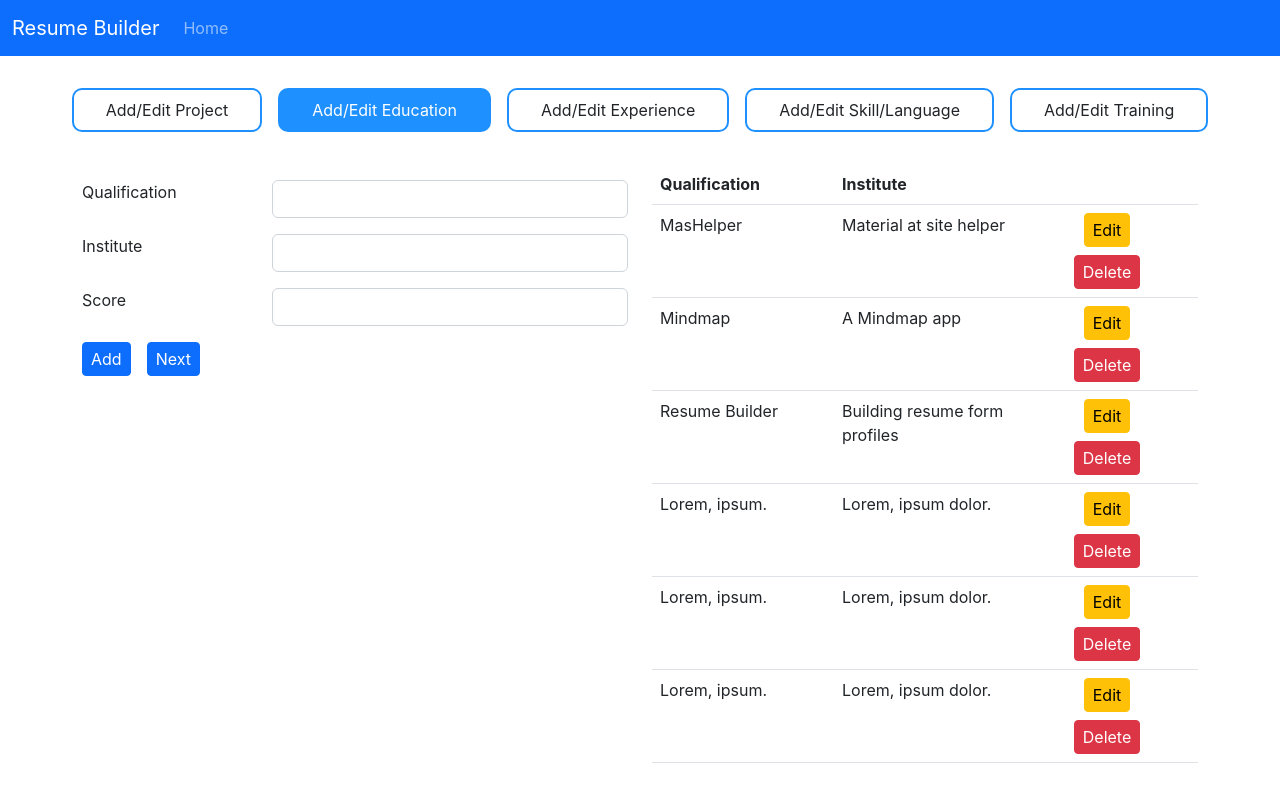
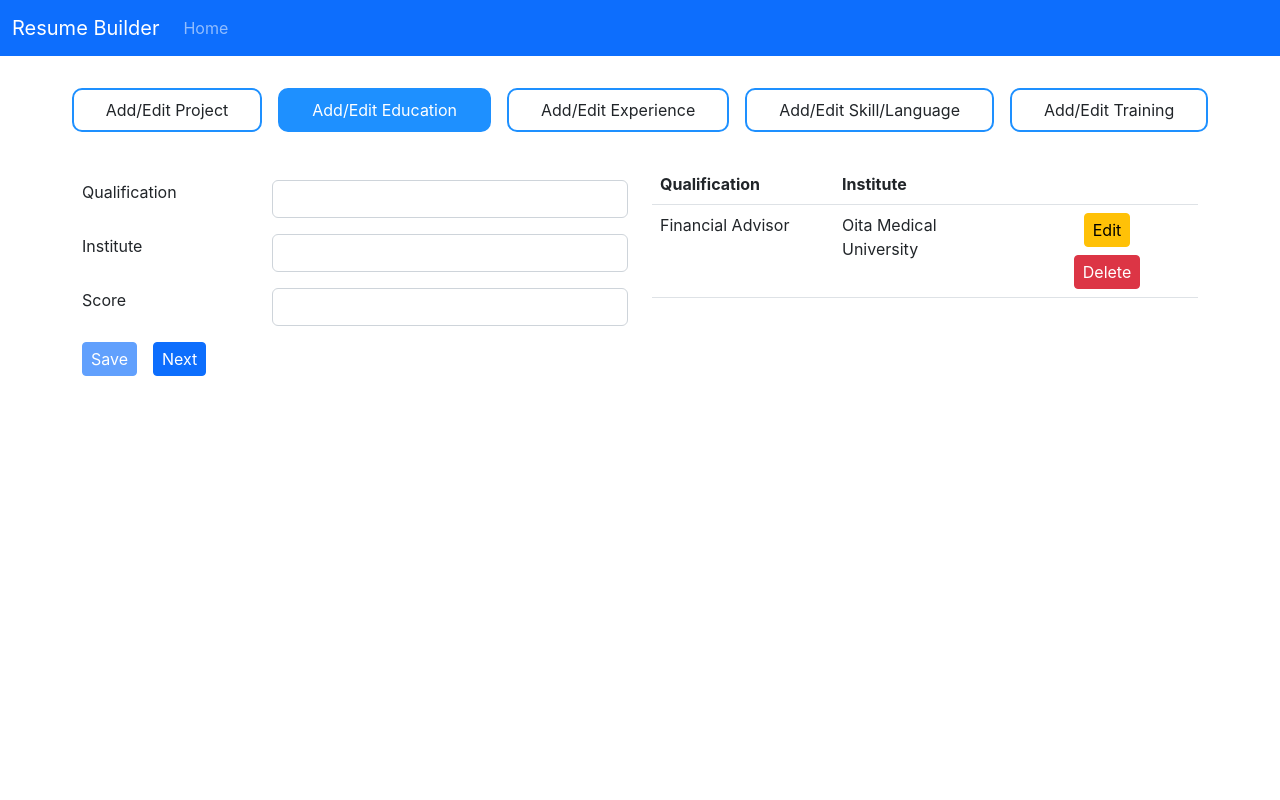
Before and after one commit to HarishB167/resume-builder-frontend, a React (Create React App) app: page /1/edit-profile-details in a window 1280 px wide. Both pictures are taken after a click on the element "Add/Edit Education". Built offline with nearby package versions, Linux system fonts and the light colour scheme.

Commit message:
First draft of Edit Education tab in edit page completed.

```diff
--- a/src/components/editProfile.jsx
+++ b/src/components/editProfile.jsx
@@ -5,6 +5,7 @@ import EditProfileProject from "./editProfileProject";
 import EditProfileSkillLanguage from "./editProfileSkillLanguage";
 import EditProfileTraining from "./editProfileTraining";
 import { getProjectListForUserId } from "../services/fakeProjectService";
+import { getEducationListForUserId } from "../services/fakeEducationService";
 
 const EDIT_TABS = [
   { name: "project", label: "Add/Edit Project", Component: EditProfileProject },
@@ -34,13 +35,12 @@ function EditProfile(props) {
   const userId = props.match.params.id;
 
   const [editTab, setEditTab] = useState(EDIT_TABS[0]);
-  let refreshFuncForEditTab = loadProjects;
 
   const [data, setData] = useState({
     project: {
       list: [],
       current: {
-        id: null,
+        id: "",
         user_id: userId,
         title: "",
         subtitle: "",
@@ -49,7 +49,16 @@ function EditProfile(props) {
         test_link: "",
       },
     },
-    education: { list: [], current: {} },
+    education: {
+      list: [],
+      current: {
+        id: "",
+        user_id: userId,
+        qualification: "",
+        institute: "",
+        score: "",
+      },
+    },
     experience: { list: [], current: {} },
     skillLanguage: { list: [], current: {} },
     training: { list: [], current: {} },
@@ -58,11 +67,24 @@ function EditProfile(props) {
   async function loadProjects() {
     const projects = await getProjectListForUserId(userId);
     setData({ ...data, project: { ...data.project, list: projects } });
-    console.log("projects :>> ", projects);
+  }
+
+  async function loadEducations() {
+    const educations = await getEducationListForUserId(userId);
+    setData({ ...data, education: { ...data.education, list: educations } });
   }
 
   useEffect(() => {
-    loadProjects();
+    async function loadAllData() {
+      const projects = await getProjectListForUserId(userId);
+      const educations = await getEducationListForUserId(userId);
+      setData({
+        ...data,
+        project: { ...data.project, list: projects },
+        education: { ...data.education, list: educations },
+      });
+    }
+    loadAllData();
   }, []);
 
   const padSelectedRef = useRef(null);
@@ -73,15 +95,6 @@ function EditProfile(props) {
         block: "center",
         inline: "center",
       });
-
-    const refreshFuncs = {
-      project: loadProjects,
-      // education: loadEducations,
-      // experience: loadExperiences,
-      // skillLanguage: loadSkillsLanguages,
-      // training: loadTrainings,
-    };
-    refreshFuncForEditTab = refreshFuncs[editTab.name];
   }, [editTab]);
 
   const handleSetData = (pData) => {
@@ -90,6 +103,14 @@ function EditProfile(props) {
     setData(currentData);
   };
 
+  const refreshFuncs = {
+    project: loadProjects,
+    education: loadEducations,
+    // experience: loadExperiences,
+    // skillLanguage: loadSkillsLanguages,
+    // training: loadTrainings,
+  };
+  let refreshFuncForEditTab = refreshFuncs[editTab.name];
   return (
     <React.Fragment>
       <div className="d-flex justify-content-center w-100">
@@ -98,9 +119,9 @@ function EditProfile(props) {
             <span
               className={
                 "pad__select c-pointer" +
-                (item.name == editTab.name ? " pad__select_selected" : "")
+                (item.name === editTab.name ? " pad__select_selected" : "")
               }
-              ref={item.name == editTab.name ? padSelectedRef : null}
+              ref={item.name === editTab.name ? padSelectedRef : null}
               onClick={() => {
                 setEditTab(item);
               }}
--- a/src/components/editProfileEducation.jsx
+++ b/src/components/editProfileEducation.jsx
@@ -1,8 +1,80 @@
-import React from "react";
+import React, { useState } from "react";
+import Joi from "joi-browser";
+import { toast } from "react-toastify";
+import {
+  getEducation,
+  saveEducation,
+  deleteEducation,
+} from "../services/fakeEducationService";
+import Modal from "./modal";
+
+const schema = {
+  id: Joi.optional(),
+  user_id: Joi.required(),
+  qualification: Joi.string().required().label("Qualification"),
+  institute: Joi.string().required().label("Institute"),
+  score: Joi.alternatives(Joi.string(), Joi.number()).required().label("Score"),
+};
 
 function EditProfileEducation(props) {
+  const { list, current } = props.data;
+  const [educationToDelete, setEducationToDelete] = useState();
+
+  const handleSave = (e) => {
+    e.preventDefault();
+    console.log("Saving data", current);
+    const result = validate();
+    if (result) {
+      let message = "";
+      Object.values(result).map((str) => (message += ".\n" + str));
+      toast.error(message);
+    } else {
+      console.log("result :>> ", result);
+      saveEducation({ ...current });
+      toast.success("Education saved successfully.");
+
+      const objWithNullValues = { ...current };
+      Object.keys(objWithNullValues).forEach((k) => {
+        if (k !== "user_id") objWithNullValues[k] = "";
+      });
+      props.setData(objWithNullValues);
+      props.refresh();
+    }
+  };
+
+  const handleEdit = async (educationId) => {
+    const education = await getEducation(educationId);
+    props.setData({ ...education });
+  };
+
+  const handleDelete = async () => {
+    if (educationToDelete) {
+      await deleteEducation(educationToDelete);
+      props.refresh();
+      setEducationToDelete(null);
+    }
+  };
+
+  const validate = () => {
+    const result = Joi.validate(current, schema, {
+      abortEarly: false,
+    });
+    if (!result.error) return null;
+
+    const errors = {};
+    for (let item of result.error.details) errors[item.path[0]] = item.message;
+    return errors;
+  };
+
   return (
     <div class="container d-flex flex-column">
+      <Modal
+        id="modalPopup"
+        title="Delete"
+        body="Are you sure you want to delete this item?"
+        action={handleDelete}
+        actionMessage="Delete"
+      ></Modal>
       <div id="editpage" class="editpage row align-self-center">
         <div class="col">
           <div class="row mb-3 mt-3">
@@ -12,7 +84,18 @@ function EditProfileEducation(props) {
               </label>
             </div>
             <div class="col">
-              <input type="text" id="qualification" class="form-control" />
+              <input
+                type="text"
+                id="qualification"
+                class="form-control"
+                value={current.qualification}
+                onChange={(e) =>
+                  props.setData({
+                    ...current,
+                    qualification: e.currentTarget.value,
+                  })
+                }
+              />
             </div>
           </div>
           <div class="row mb-3 mt-3">
@@ -22,7 +105,18 @@ function EditProfileEducation(props) {
               </label>
             </div>
             <div class="col">
-              <input type="text" id="institute" class="form-control" />
+              <input
+                type="text"
+                id="institute"
+                class="form-control"
+                value={current.institute}
+                onChange={(e) =>
+                  props.setData({
+                    ...current,
+                    institute: e.currentTarget.value,
+                  })
+                }
+              />
             </div>
           </div>
           <div class="row mb-3 mt-3">
@@ -32,11 +126,30 @@ function EditProfileEducation(props) {
               </label>
             </div>
             <div class="col">
-              <input type="text" id="score" class="form-control" />
+              <input
+                type="text"
+                id="score"
+                class="form-control"
+                value={current.score}
+                onChange={(e) =>
+                  props.setData({
+                    ...current,
+                    score: e.currentTarget.value,
+                  })
+                }
+              />
             </div>
           </div>
-          <button class="btn btn-primary btn-sm">Add</button>
-          <button class="btn btn-primary btn-sm ms-3">Next</button>
+          <button
+            disabled={validate()}
+            onClick={handleSave}
+            class="btn btn-primary btn-sm"
+          >
+            Save
+          </button>
+          <button class="btn btn-primary btn-sm ms-3" onClick={props.onNext}>
+            Next
+          </button>
           <hr class="border border-primary opacity-75" />
         </div>
         <div class="col">
@@ -49,96 +162,30 @@ function EditProfileEducation(props) {
               </tr>
             </thead>
             <tbody>
+              {list.map((item) => (
                 <tr>
-                <td>MasHelper</td>
-                <td>Material at site helper</td>
+                  <td>{item.qualification}</td>
+                  <td>{item.institute}</td>
                   <td>
                     <div class="d-flex flex-column align-items-center">
-                    <button class="btn btn-warning btn-sm mb-2">Edit</button>
-                    <button class="btn btn-danger btn-sm">Delete</button>
+                      <button
+                        class="btn btn-warning btn-sm mb-2"
+                        onClick={() => handleEdit(item.id)}
+                      >
+                        Edit
+                      </button>
+                      <button
+                        class="btn btn-danger btn-sm"
+                        onClick={() => setEducationToDelete(item.id)}
+                        data-bs-toggle="modal"
+                        data-bs-target="#modalPopup"
+                      >
+                        Delete
+                      </button>
                     </div>
                   </td>
                 </tr>
-              <tr>
-                <td>Mindmap</td>
-                <td>A Mindmap app</td>
-                <td>
-                  <div class="d-flex flex-column align-items-center">
-                    <button class="btn btn-warning btn-sm mb-2">Edit</button>
-                    <button class="btn btn-danger btn-sm">Delete</button>
-                  </div>
-                </td>
-              </tr>
-              <tr>
-                <td>Resume Builder</td>
-                <td>Building resume form profiles</td>
-                <td>
-                  <div class="d-flex flex-column align-items-center">
-                    <button class="btn btn-warning btn-sm mb-2">Edit</button>
-                    <button class="btn btn-danger btn-sm">Delete</button>
-                  </div>
-                </td>
-              </tr>
-              <tr>
-                <td>Lorem, ipsum.</td>
-                <td>Lorem, ipsum dolor.</td>
-                <td>
-                  <div class="d-flex flex-column align-items-center">
-                    <button class="btn btn-warning btn-sm mb-2">Edit</button>
-                    <button class="btn btn-danger btn-sm">Delete</button>
-                  </div>
-                </td>
-              </tr>
-              <tr>
-                <td>Lorem, ipsum.</td>
-                <td>Lorem, ipsum dolor.</td>
-                <td>
-                  <div class="d-flex flex-column align-items-center">
-                    <button class="btn btn-warning btn-sm mb-2">Edit</button>
-                    <button class="btn btn-danger btn-sm">Delete</button>
-                  </div>
-                </td>
-              </tr>
-              <tr>
-                <td>Lorem, ipsum.</td>
-                <td>Lorem, ipsum dolor.</td>
-                <td>
-                  <div class="d-flex flex-column align-items-center">
-                    <button class="btn btn-warning btn-sm mb-2">Edit</button>
-                    <button class="btn btn-danger btn-sm">Delete</button>
-                  </div>
-                </td>
-              </tr>
-              <tr>
-                <td>Lorem, ipsum.</td>
-                <td>Lorem, ipsum dolor.</td>
-                <td>
-                  <div class="d-flex flex-column align-items-center">
-                    <button class="btn btn-warning btn-sm mb-2">Edit</button>
-                    <button class="btn btn-danger btn-sm">Delete</button>
-                  </div>
-                </td>
-              </tr>
-              <tr>
-                <td>Lorem, ipsum.</td>
-                <td>Lorem, ipsum dolor.</td>
-                <td>
-                  <div class="d-flex flex-column align-items-center">
-                    <button class="btn btn-warning btn-sm mb-2">Edit</button>
-                    <button class="btn btn-danger btn-sm">Delete</button>
-                  </div>
-                </td>
-              </tr>
-              <tr>
-                <td>Lorem, ipsum.</td>
-                <td>Lorem, ipsum dolor.</td>
-                <td>
-                  <div class="d-flex flex-column align-items-center">
-                    <button class="btn btn-warning btn-sm mb-2">Edit</button>
-                    <button class="btn btn-danger btn-sm">Delete</button>
-                  </div>
-                </td>
-              </tr>
+              ))}
             </tbody>
           </table>
         </div>
--- /dev/null
+++ b/src/services/fakeEducationService.js
@@ -0,0 +1,253 @@
+const educationList = [
+  {
+    id: 1,
+    user_id: 24,
+    qualification: "Web Designer II",
+    institute: "University of Kota",
+    score: 64.8,
+  },
+  {
+    id: 2,
+    user_id: 2,
+    qualification: "Electrical Engineer",
+    institute: "Black Hills State University",
+    score: 97.75,
+  },
+  {
+    id: 3,
+    user_id: 14,
+    qualification: "Web Developer III",
+    institute: "Dr. D.Y. Patil University",
+    score: 69.82,
+  },
+  {
+    id: 4,
+    user_id: 15,
+    qualification: "Civil Engineer",
+    institute: "Ecole Supérieure de Commerce de Sophia Antipolis",
+    score: 78.01,
+  },
+  {
+    id: 5,
+    user_id: 22,
+    qualification: "Programmer I",
+    institute: "University of Bath",
+    score: 85.36,
+  },
+  {
+    id: 6,
+    user_id: 18,
+    qualification: "Staff Accountant I",
+    institute: "University of Electronic Science and Technology of China",
+    score: 74.55,
+  },
+  {
+    id: 7,
+    user_id: 22,
+    qualification: "Office Assistant II",
+    institute: "Pädagogische Hochschule Karlsruhe",
+    score: 62.54,
+  },
+  {
+    id: 8,
+    user_id: 1,
+    qualification: "Financial Advisor",
+    institute: "Oita Medical University",
+    score: 81.79,
+  },
+  {
+    id: 9,
+    user_id: 13,
+    qualification: "Software Engineer IV",
+    institute: "Kinjo Gakuin University",
+    score: 97.7,
+  },
+  {
+    id: 10,
+    user_id: 16,
+    qualification: "Civil Engineer",
+    institute: "Shizuoka Prefectural University",
+    score: 92.33,
+  },
+  {
+    id: 11,
+    user_id: 14,
+    qualification: "Computer Systems Analyst III",
+    institute: "Stockholm University",
+    score: 91.37,
+  },
+  {
+    id: 12,
+    user_id: 20,
+    qualification: "Software Engineer III",
+    institute: "Andrews University",
+    score: 92.46,
+  },
+  {
+    id: 13,
+    user_id: 11,
+    qualification: "Senior Developer",
+    institute: "Moscow External University of the Humanities",
+    score: 78.79,
+  },
+  {
+    id: 14,
+    user_id: 12,
+    qualification: "VP Sales",
+    institute: "Kiev School Of Economics",
+    score: 73.22,
+  },
+  {
+    id: 15,
+    user_id: 10,
+    qualification: "Civil Engineer",
+    institute: "Metropolitan University",
+    score: 97.18,
+  },
+  {
+    id: 16,
+    user_id: 2,
+    qualification: "Statistician IV",
+    institute: "University of South Dakota",
+    score: 96.06,
+  },
+  {
+    id: 17,
+    user_id: 23,
+    qualification: "Business Systems Development Analyst",
+    institute: "Universitas HKBP Nommensen",
+    score: 84.68,
+  },
+  {
+    id: 18,
+    user_id: 6,
+    qualification: "Pharmacist",
+    institute: "University of Oslo",
+    score: 69.89,
+  },
+  {
+    id: 19,
+    user_id: 9,
+    qualification: "Senior Cost Accountant",
+    institute: "Universität Osnabrück",
+    score: 62.91,
+  },
+  {
+    id: 20,
+    user_id: 19,
+    qualification: "Executive Secretary",
+    institute: "Bashkir State Agrarian University",
+    score: 72.69,
+  },
+  {
+    id: 21,
+    user_id: 11,
+    qualification: "Project Manager",
+    institute: "Claflin College",
+    score: 62.63,
+  },
+  {
+    id: 22,
+    user_id: 23,
+    qualification: "Administrative Assistant II",
+    institute: "Ishinomaki Senshu University",
+    score: 86.11,
+  },
+  {
+    id: 23,
+    user_id: 6,
+    qualification: "Senior Developer",
+    institute: "Singidunum University",
+    score: 97.82,
+  },
+  {
+    id: 24,
+    user_id: 13,
+    qualification: "Geological Engineer",
+    institute: 'Universidad Técnica de Esmeraldas "Luis Vargas Torres"',
+    score: 84.42,
+  },
+  {
+    id: 25,
+    user_id: 24,
+    qualification: "Accountant I",
+    institute: "Universidad Nacional de Ingeniería",
+    score: 63.07,
+  },
+  {
+    id: 26,
+    user_id: 9,
+    qualification: "VP Sales",
+    institute: "ICI University",
+    score: 64.49,
+  },
+  {
+    id: 27,
+    user_id: 21,
+    qualification: "Nuclear Power Engineer",
+    institute: "Universidad Autónoma de Aguascalientes",
+    score: 77.98,
+  },
+  {
+    id: 28,
+    user_id: 5,
+    qualification: "Nuclear Power Engineer",
+    institute: "Karelian State Pedagogical University",
+    score: 65.28,
+  },
+  {
+    id: 29,
+    user_id: 19,
+    qualification: "Teacher",
+    institute: "Université Val-de-Marne (Paris XII)",
+    score: 96.4,
+  },
+  {
+    id: 30,
+    user_id: 17,
+    qualification: "Product Engineer",
+    institute: "Florida Atlantic University",
+    score: 90.19,
+  },
+];
+
+export async function getEducationListForUserId(userId) {
+  const list = educationList.filter((item) => item.user_id == userId);
+  return [...list];
+}
+
+export async function getEducation(educationId) {
+  const education = educationList.find((e) => e.id == educationId);
+  if (education) return { ...education };
+}
+
+export async function saveEducation(education) {
+  if (education.id) {
+    const e = educationList.find((item) => item.id === education.id);
+    e.qualification = education.qualification;
+    e.institute = education.institute;
+    e.score = education.score;
+    return e;
+  } else {
+    const newEducation = { ...education };
+    newEducation.id = educationList.length + 1;
+    educationList.push(newEducation);
+    return newEducation;
+  }
+}
+
+export async function deleteEducation(educationId) {
+  const index = educationList.indexOf(
+    educationList.find((e) => e.id == educationId)
+  );
+  if (index > -1) {
+    educationList.splice(index, 1);
+  }
+}
+
+export default {
+  getEducationListForUserId,
+  getEducation,
+  saveEducation,
+  deleteEducation,
+};
```
Also changed, not shown: src/services/fakeProjectService.js (renamed from src/services/fakeProjectService.jsx), src/services/fakeUserService.js (renamed from src/services/fakeUserService.jsx). Lines whose indentation alone changed are shown as unchanged.
